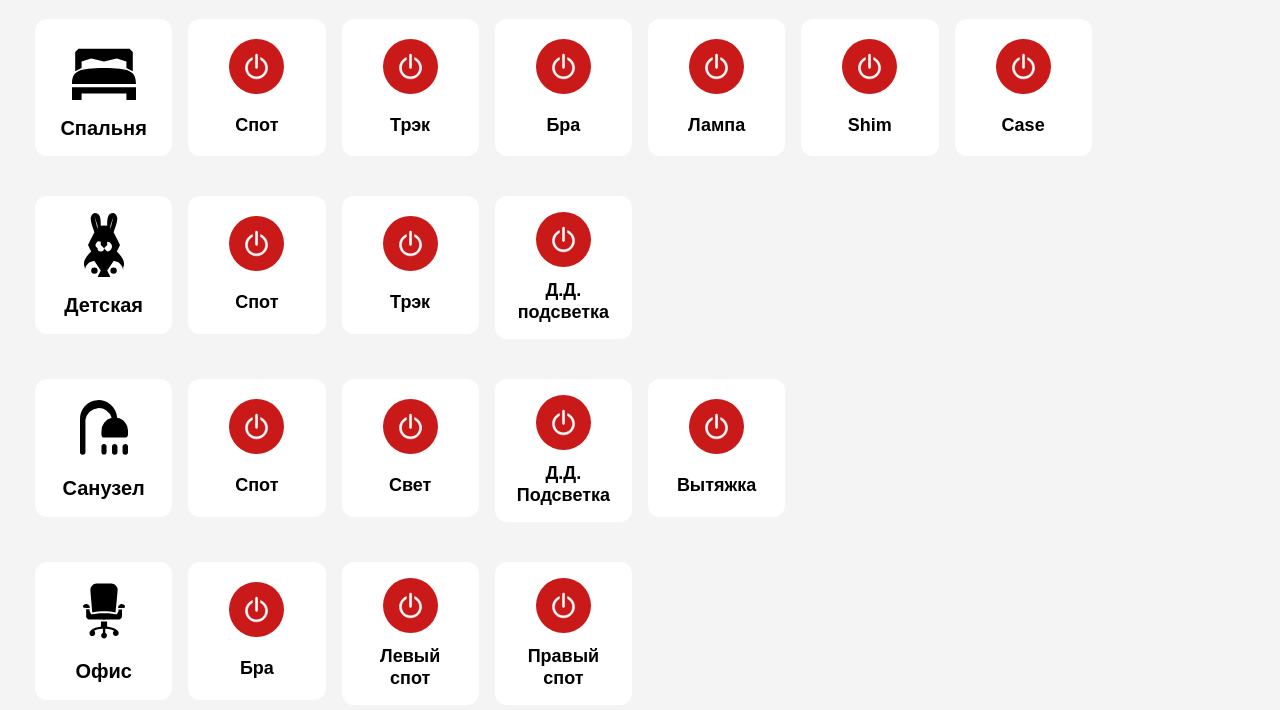
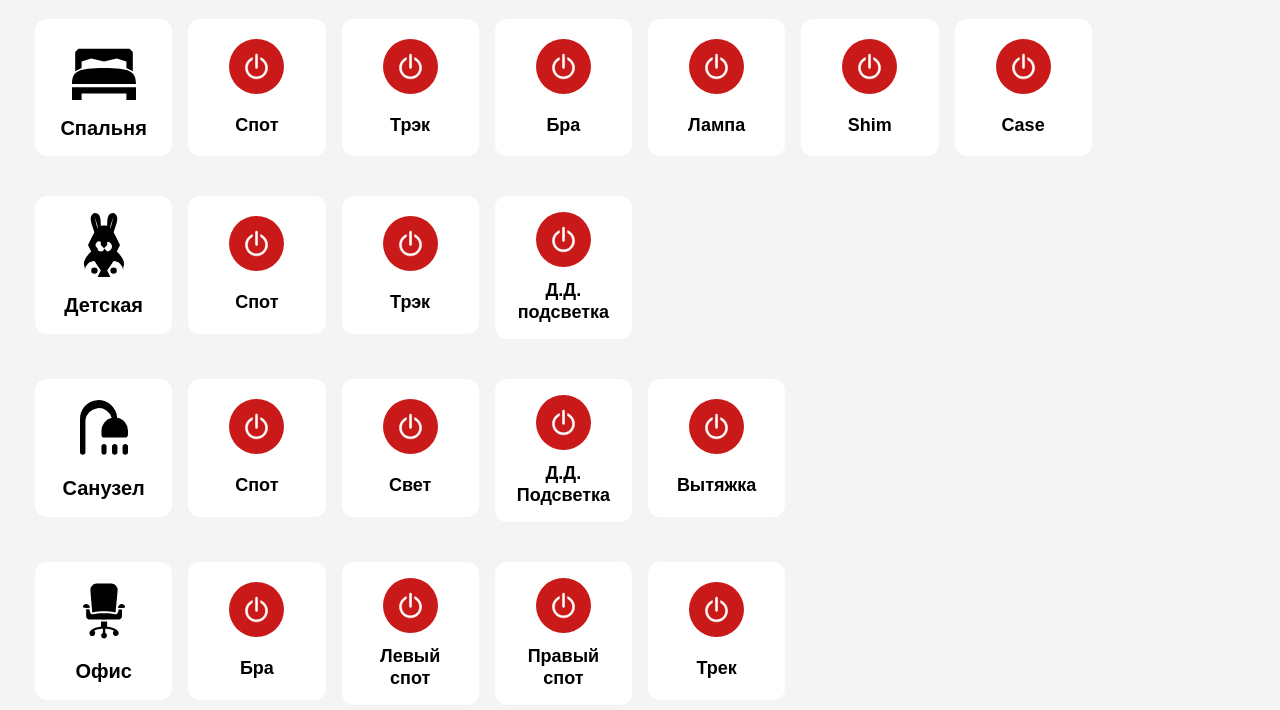
Before and after one commit to Narvik1221/smarh_house.19.02, a plain HTML site: page data/second/second.html in a window 1280 px wide. Shown: the part 242-952 px from the top of the page. Drawn offline with Linux system fonts and the light colour scheme.

Commit message:
trek button for office

```diff
--- a/data/second/second.html
+++ b/data/second/second.html
@@ -204,6 +204,14 @@
                   ></button>
                   <div class="card__item-text text-btn">Правый спот</div>
                 </li>
+                <li class="card__item">
+                  <button
+                    id="officeTrekSpot"
+                    onclick="GetCheck(event)"
+                    class="switch"
+                  ></button>
+                  <div class="card__item-text text-btn">Трек</div>
+                </li>
               </ul>
               <ul class="card__items">
                 <li class="card__item name">
```
